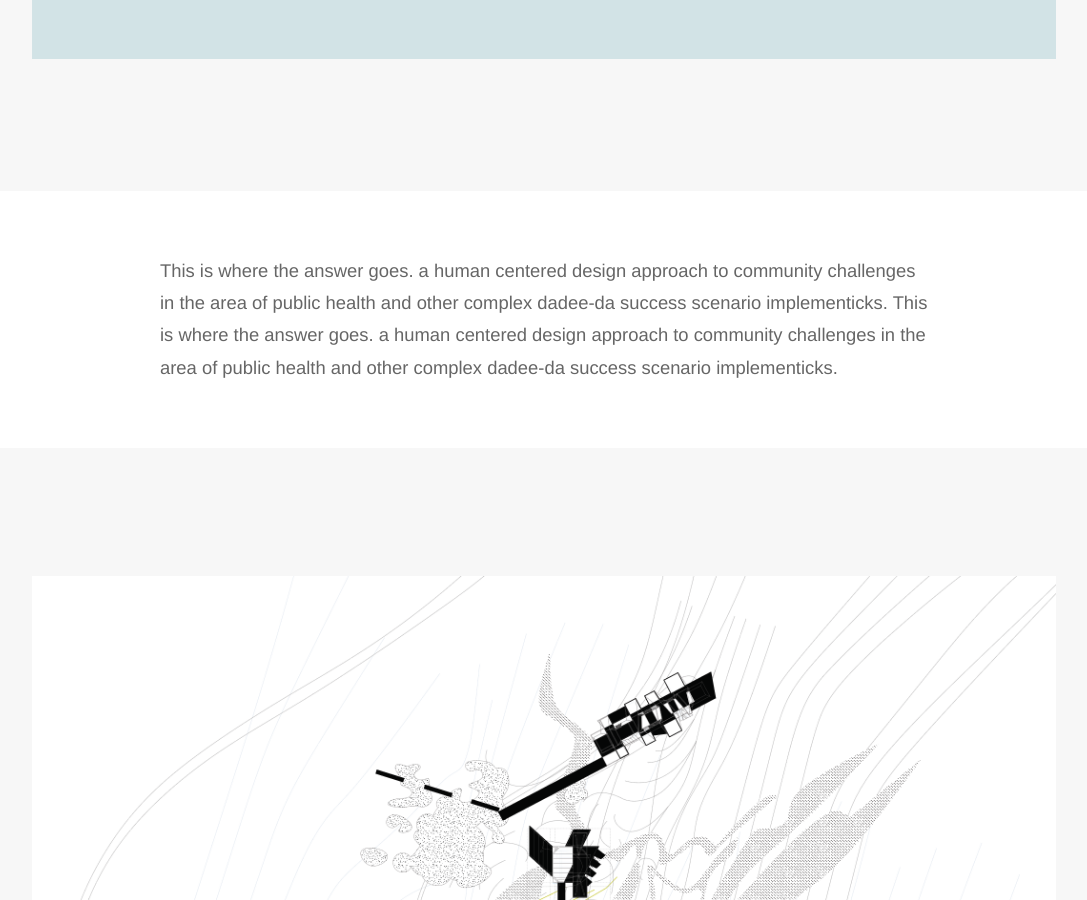
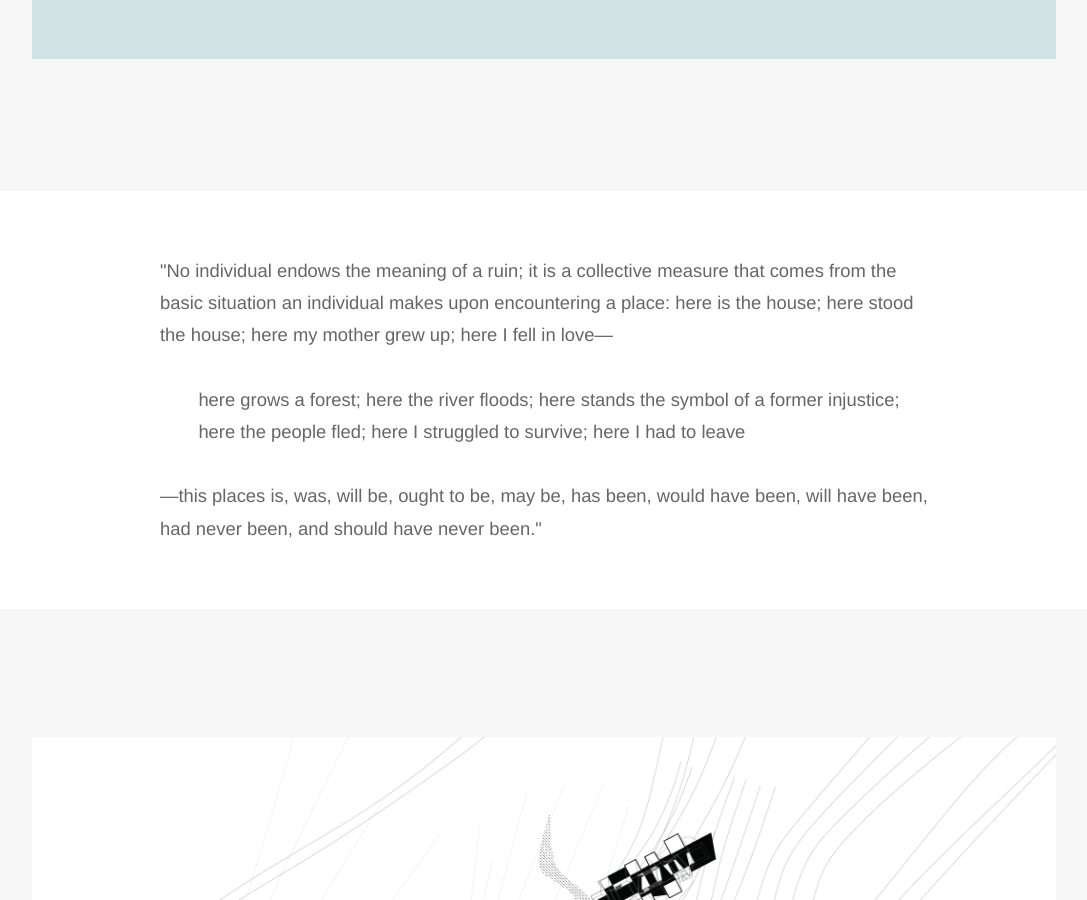
Before and after one commit to leidio/workshop, a Jekyll site: the page built from projects/architecture/ae.html, in a window 1280 px wide and 900 px high, scrolled down 4660 px. Shown: the whole window, without its empty margins (96-1183 px from the left). Built offline with Jekyll 4.4.1, drawn with Linux system fonts in a browser that asks for light colours; some web fonts are replaced.

Commit message:
AE text tweak

```diff
--- a/projects/architecture/ae.html
+++ b/projects/architecture/ae.html
@@ -81,7 +81,9 @@ blurb: This was the start of it all.
 
 <div class="full">
 	<div class="projecttext">
-	This is where the answer goes.  a human centered design approach to community challenges in the area of public health and other complex dadee-da success scenario implementicks. This is where the answer goes.  a human centered design approach to community challenges in the area of public health and other complex dadee-da success scenario implementicks.
+	"No individual endows the meaning of a ruin; it is a collective measure that comes from the basic situation an individual makes upon encountering a place: here is the house; here stood the house; here my mother grew up; here I fell in love&mdash;
+        <br><br><div class="left5">here grows a forest; here the river floods; here stands the symbol of a former injustice; here the people fled; here I struggled to survive; here I had to leave</div>
+        <br>&mdash;this places is, was, will be, ought to be, may be, has been, would have been, will have been, had never been, and should have never been."
 	</div>
 </div>
 
```
